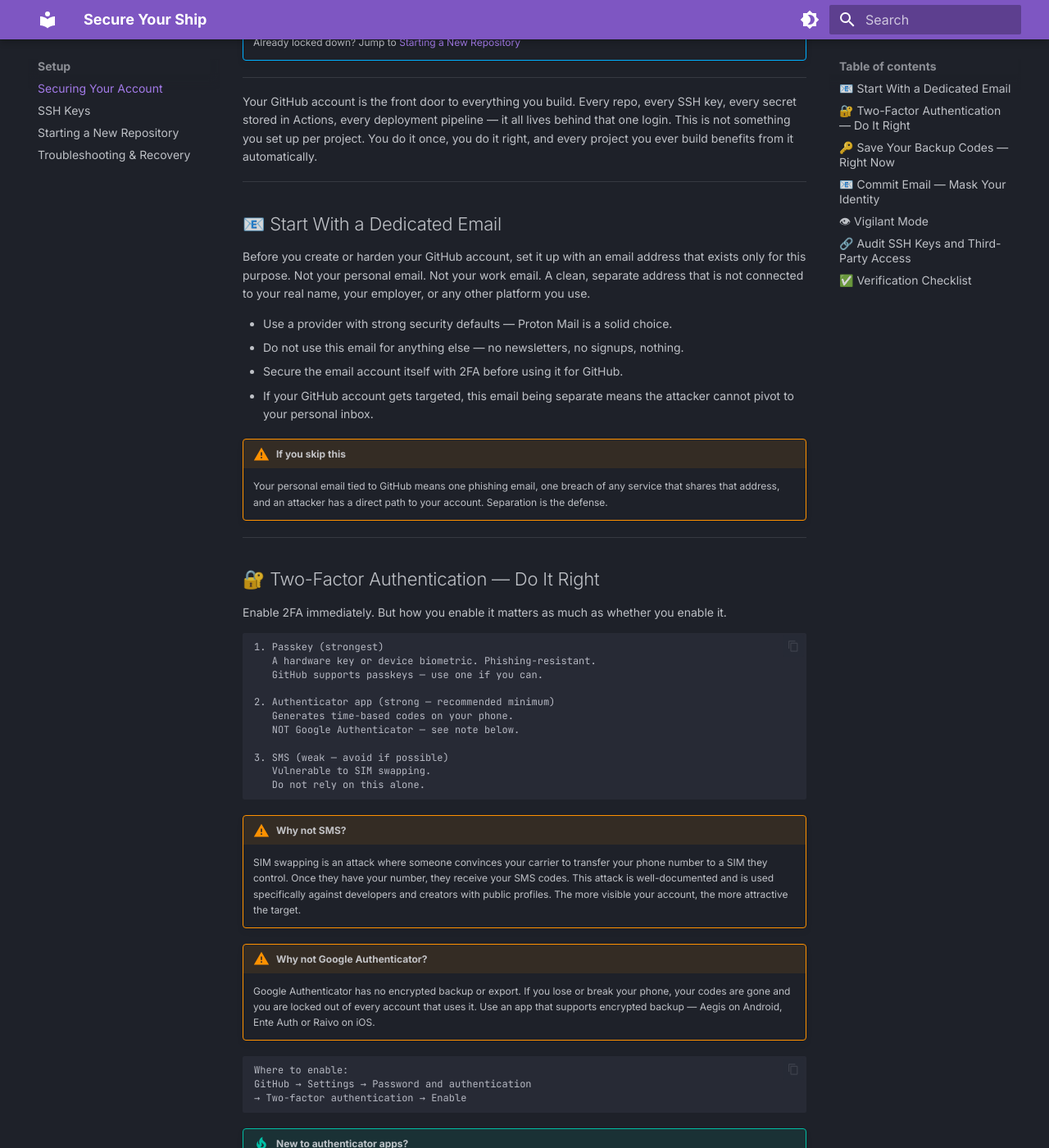
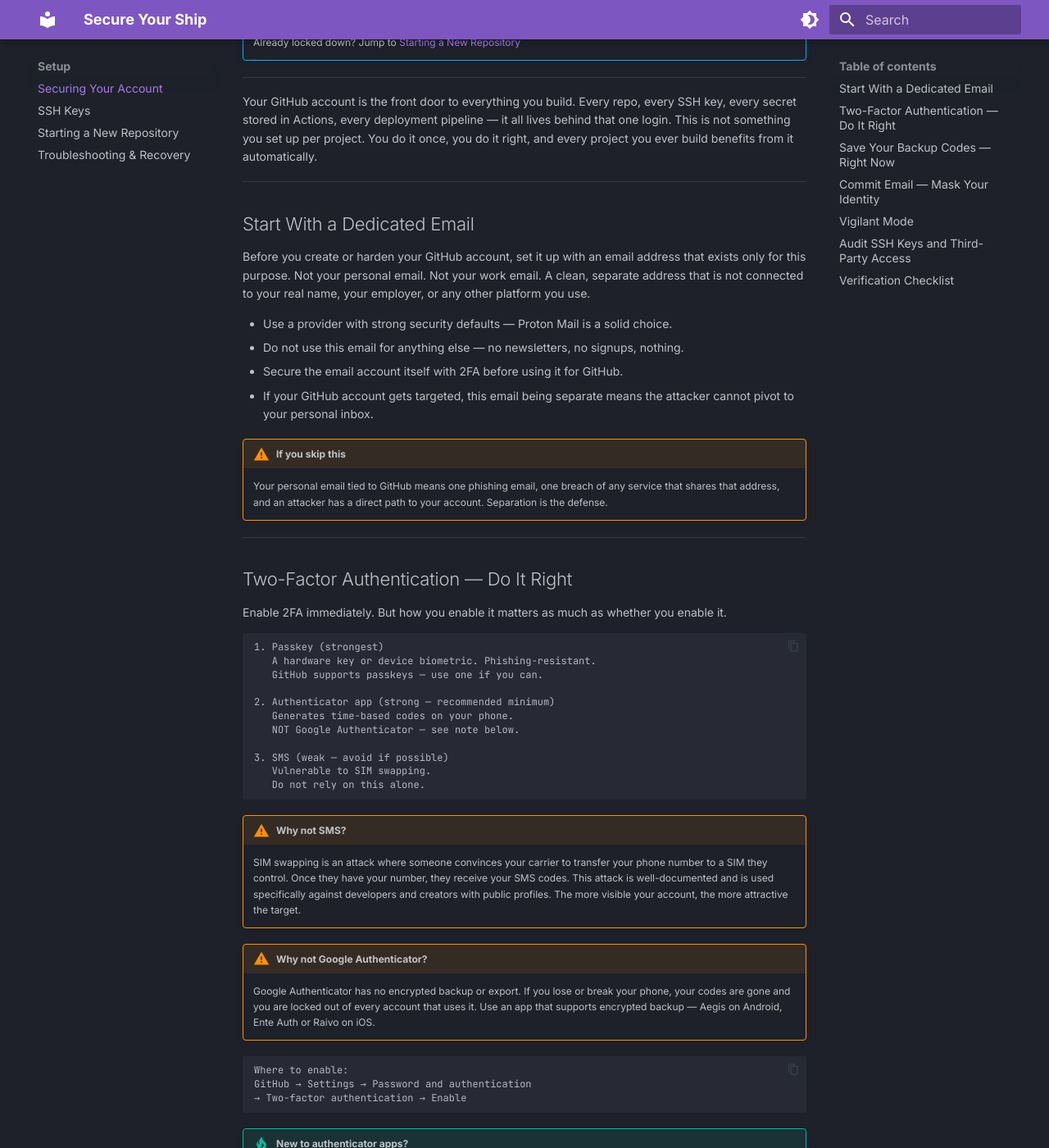
Before and after one commit to commit-issues/secure-your-repo, an MkDocs documentation site: the page built from docs/setup/account.md, in a window 1280 px wide and 1400 px high, scrolled down 435 px. Shown: the whole window at 82% size. Built offline with MkDocs 1.6.1 and Material for MkDocs 9.7.7, drawn with Linux system fonts in a browser that asks for light colours; some of the changed text lies outside the part shown.

```diff
--- a/docs/setup/account.md
+++ b/docs/setup/account.md
@@ -22,7 +22,7 @@ Your GitHub account is the front door to everything you build. Every repo, every
 
 ---
 
-## 📧 Start With a Dedicated Email
+## Start With a Dedicated Email
 
 Before you create or harden your GitHub account, set it up with an email address that exists only for this purpose. Not your personal email. Not your work email. A clean, separate address that is not connected to your real name, your employer, or any other platform you use.
 
@@ -36,7 +36,7 @@ Before you create or harden your GitHub account, set it up with an email address
 
 ---
 
-## 🔐 Two-Factor Authentication — Do It Right
+## Two-Factor Authentication — Do It Right
 
 Enable 2FA immediately. But how you enable it matters as much as whether you enable it.
 
@@ -71,7 +71,7 @@ GitHub → Settings → Password and authentication
 
 ---
 
-## 🔑 Save Your Backup Codes — Right Now
+## Save Your Backup Codes — Right Now
 
 The moment you enable 2FA, GitHub gives you a set of one-time backup codes. These are your way back in if you ever lose access to your authenticator app.
 
@@ -85,7 +85,7 @@ The moment you enable 2FA, GitHub gives you a set of one-time backup codes. Thes
 
 ---
 
-## 📧 Commit Email — Mask Your Identity
+## Commit Email — Mask Your Identity
 
 Every commit you push includes the email address set in your local git config. If that is your real email, it is now permanently embedded in your commit history on every public repo you touch — visible to anyone, forever.
 
@@ -120,7 +120,7 @@ git config user.email
 
 ---
 
-## 👁 Vigilant Mode
+## Vigilant Mode
 
 Enable Vigilant Mode so every commit on your account displays its verification status. Any commit that is not cryptographically signed — including anything pushed while impersonating you — will show as unverified.
 
@@ -135,7 +135,7 @@ GitHub → Settings → SSH and GPG keys
 
 ---
 
-## 🔗 Audit SSH Keys and Third-Party Access
+## Audit SSH Keys and Third-Party Access
 
 Any SSH key registered to your account can push code to your repos. Any third-party app you have ever authorized still has that access unless you explicitly revoked it. Neither expires automatically.
 
@@ -165,7 +165,7 @@ Revoke anything unnecessary.
 
 ---
 
-## ✅ Verification Checklist
+## Verification Checklist
 
 New account or existing — run through this before moving on.
 
```
